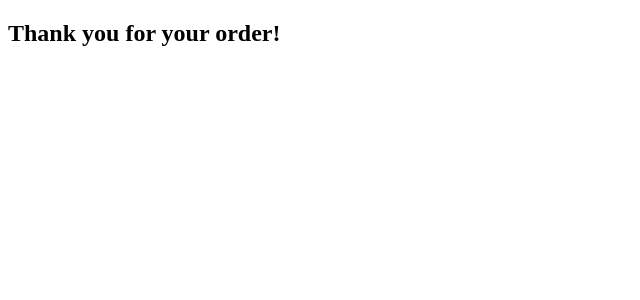
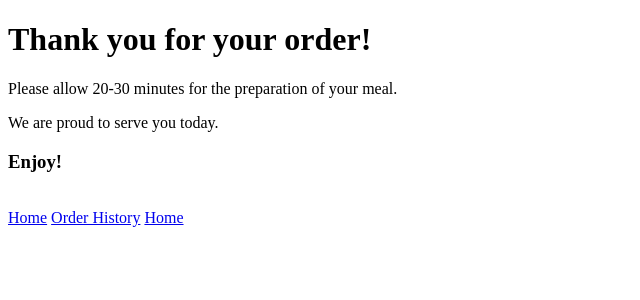
Before and after one commit to kayleyyoung253/Master-Sushi-Chef, a PHP site: page /views/confirmation.html in a window 1280 px wide. Shown: the top 300 px of the page, without its empty margins (0-640 px from the left). Run offline with PHP 8.4, Linux system fonts and the light colour scheme.

Commit message:
Added order confirmation page

```diff
--- a/index.php
+++ b/index.php
@@ -28,7 +28,7 @@ $f3->route('GET|POST /order', function($f3) {
 });
 
 //Define a default route to menu
-$f3->route('GET /checkout', function($f3) {
+$f3->route('GET|POST /checkout', function($f3) {
     $GLOBALS['con']->checkout();
 });
 
--- a/views/checkout.html
+++ b/views/checkout.html
@@ -52,7 +52,7 @@
                         </div>
                     </div>
                     <div class="d-flex justify-content-center">
-                        <button type="submit" class="btn btn-light col--md-8">Proceed as Guest</button>
+                        <button type="submit" class="btn btn-light col-md-8">Proceed as Guest</button>
                     </div>
             </form>
         </div>
--- a/views/confirmation.html
+++ b/views/confirmation.html
@@ -12,8 +12,23 @@
 <body id="checkoutBody">
 <include href="views/NavBar.html"/>
 <div class="container">
-    <div class="row justify-content-center">
-        <h2>Thank you for your order!</h2>
+    <div class="d-flex justify-content-center align-items-center vh-100">
+        <div class="text-center"> <!-- Use a block-level element such as <div> -->
+            <h1>Thank you for your order!</h1>
+            <p>Please allow 20-30 minutes for the preparation of your meal.</p>
+            <p>We are proud to serve you today.</p>
+            <h3>Enjoy!</h3><br>
+            <!-- Display different buttons based on user login status -->
+            <check if="{{ @SESSION['user'] !== null }}">
+                <!-- If user is logged in, display these buttons -->
+                <a href="{{@BASE}}" class="btn btn-light col-4 m-2 ">Home</a>
+                <a href="rewards" class="btn btn-light col-4 m-2">Order History</a>
+            </check>
+            <check if="{{ @SESSION['user'] == null }}">
+                <!-- If user is not logged in, display only the Home button -->
+                <a href="{{@BASE}}" class="btn btn-light col-8 m-2">Home</a>
+            </check>
+        </div>
     </div>
 
 </div>
--- a/views/login.html
+++ b/views/login.html
@@ -32,7 +32,7 @@
             </div>
         </div>
     </check>
-<--login form-->
+<!--login form-->
     <form action="#" method="post" id="loginForm">
         <check if="{{ @SESSION['user'] == null }}">
             <div class="form-group my-2">
@@ -57,7 +57,7 @@
 
             <check if="{{ @SESSION['user'] !== null }}">
                 <a href="rewards" class="btn btn-light mb-3">Check Past Orders</a>
-                <input type="submit" class="col-10" name="logout" value="Logout">
+                <input type="submit" class="col-10 btn btn-light" name="logout" value="Logout">
             </check>
         </div>
 
```
Also changed, not shown: controllers/controller.php (+27 -9 lines), model/data-layer.php (+0 -12 lines), styles/styles.css (line endings or trailing spaces).
